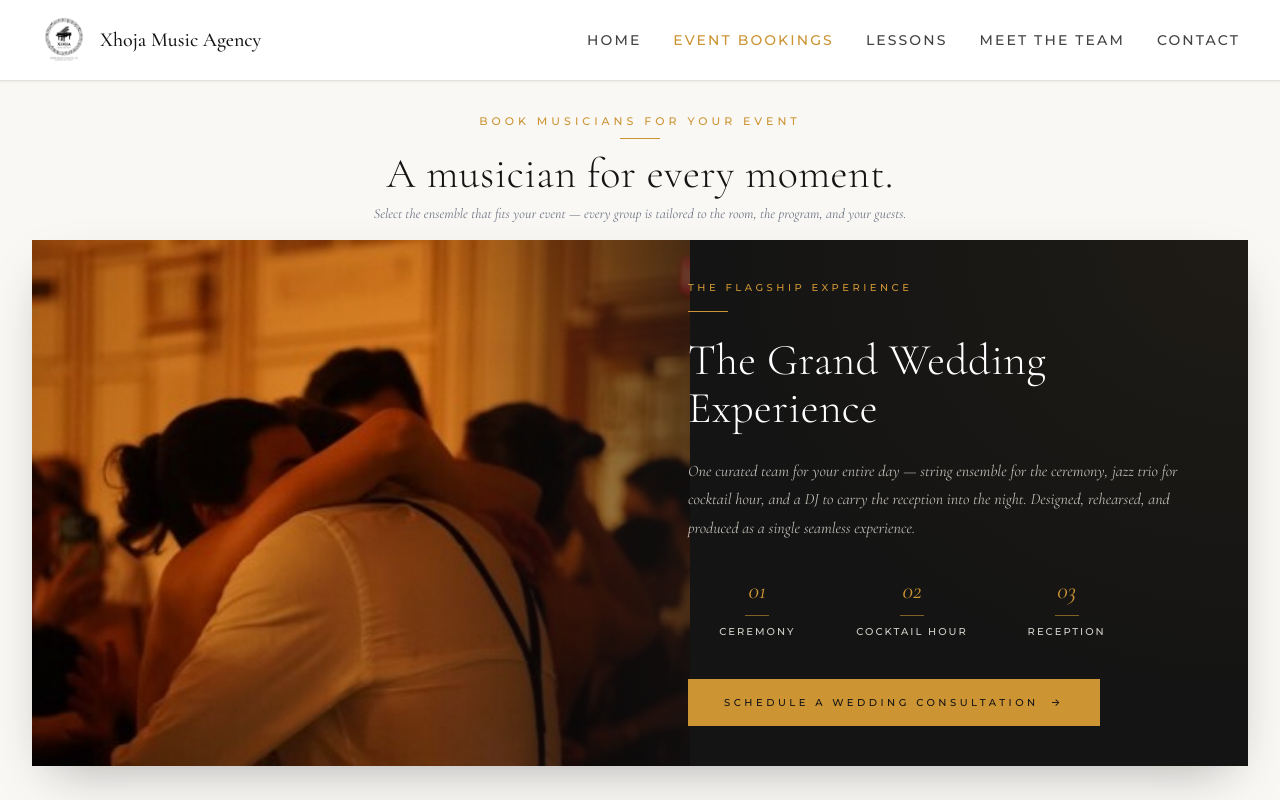
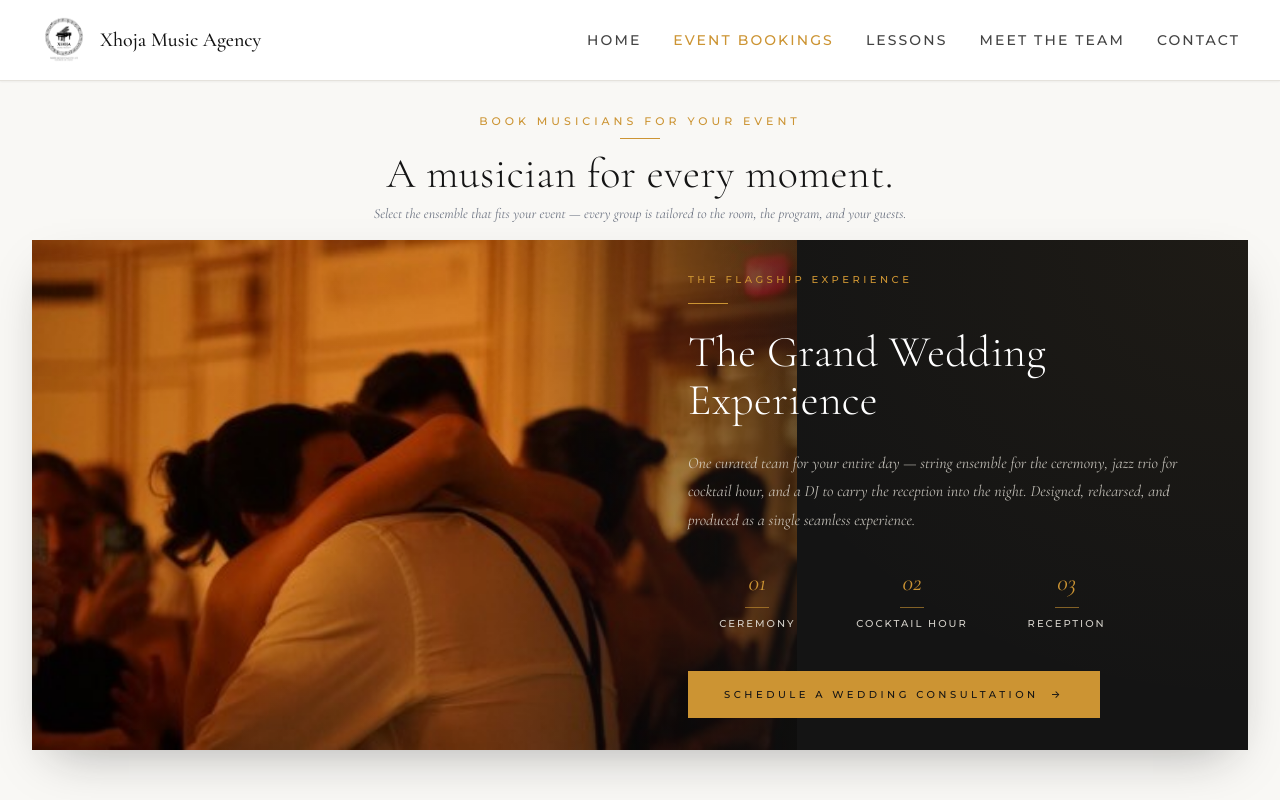
Before and after one commit to xhojamusicagency-cmd/xhoja-music-agency, a React (Vite) app: page /ensembles in a window 1280 px wide. Shown: the top 800 px of the page. Built offline with nearby package versions, Linux system fonts and the light colour scheme.

Commit message:
Crop photo to cinematic landscape + shorten card to aspect 3:2 so it fits above fold

```diff
--- a/src/pages/Ensembles.tsx
+++ b/src/pages/Ensembles.tsx
@@ -20,7 +20,7 @@ const ENSEMBLES: Ensemble[] = [
       'One curated team for your entire day — string ensemble for the ceremony, jazz trio for cocktail hour, and a DJ to carry the reception into the night. Designed, rehearsed, and produced as a single seamless experience.',
     flagship: true,
     includes: ['Ceremony', 'Cocktail Hour', 'Reception'],
-    image: '/wedding-reception.jpg?v=3',
+    image: '/wedding-reception.jpg?v=4',
   },
   {
     tag: 'Solo',
@@ -112,7 +112,7 @@ export default function Ensembles() {
               >
                 <div className="grid grid-cols-1 lg:grid-cols-2 items-stretch">
                   {/* Image side — landscape aspect keeps card height compact */}
-                  <div className="relative aspect-[4/3] lg:aspect-[5/4] overflow-hidden">
+                  <div className="relative aspect-[4/3] lg:aspect-[3/2] overflow-hidden">
                     {flagship.image && (
                       <img
                         src={flagship.image}
@@ -131,7 +131,7 @@ export default function Ensembles() {
                   </div>
 
                   {/* Content side */}
-                  <div className="relative flex flex-col justify-center px-7 sm:px-10 lg:px-12 py-10 lg:py-10">
+                  <div className="relative flex flex-col justify-center px-7 sm:px-10 lg:px-12 py-8 lg:py-8">
                     {/* Subtle gold glow */}
                     <div
                       className="absolute inset-0 opacity-30 pointer-events-none"
```
Also changed, not shown: public/wedding-reception.jpg.
